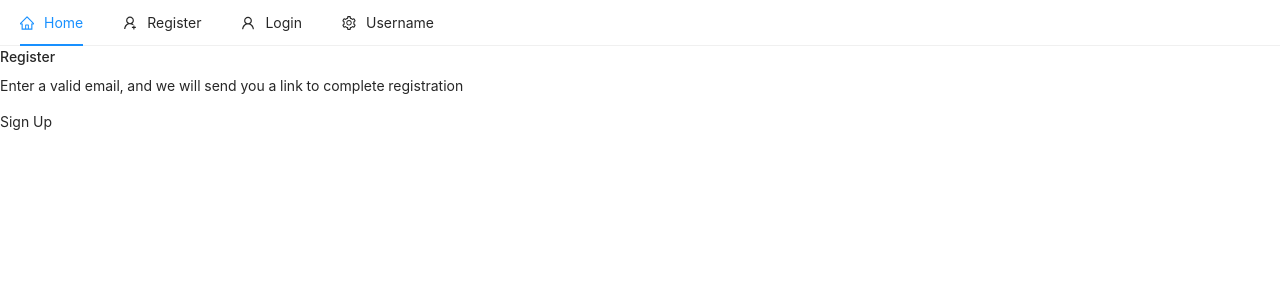
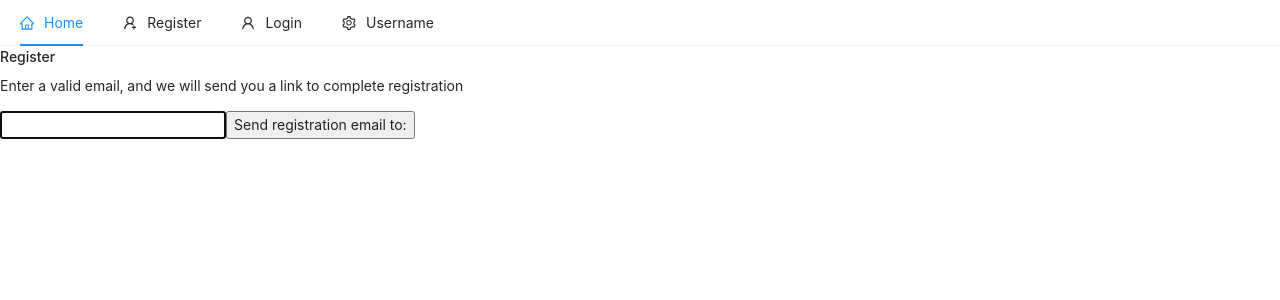
Before and after one commit to asuleigh/ReactStore, a React (Create React App) app: page /register in a window 1280 px wide. Shown: the top 300 px of the page. Built offline with nearby package versions, Linux system fonts and the light colour scheme.

Commit message:
updating email section of registration form. Linking firebase soon

```diff
--- a/src/pages/auth/Register.js
+++ b/src/pages/auth/Register.js
@@ -1,7 +1,14 @@
-import React from 'react';
+import React, {useState} from 'react';
 
 const Register = () => {
-    const registerForm = () => <p>Sign Up</p>
+    const [email, setEmail] = useState('')
+    const handleSubmit = () => {
+        //
+    }
+    const registerForm = () => <form onSubmit={handleSubmit}>
+        <input type="email" className="form-control" value={email} onChange={e => setEmail(e.target.value)} autoFocus/>
+    <button type="submit" className="btn btn-raised">Send registration email to: {email} </button>
+    </form>
     return (
         <div className="container p-5">
             <div className="row">
```
